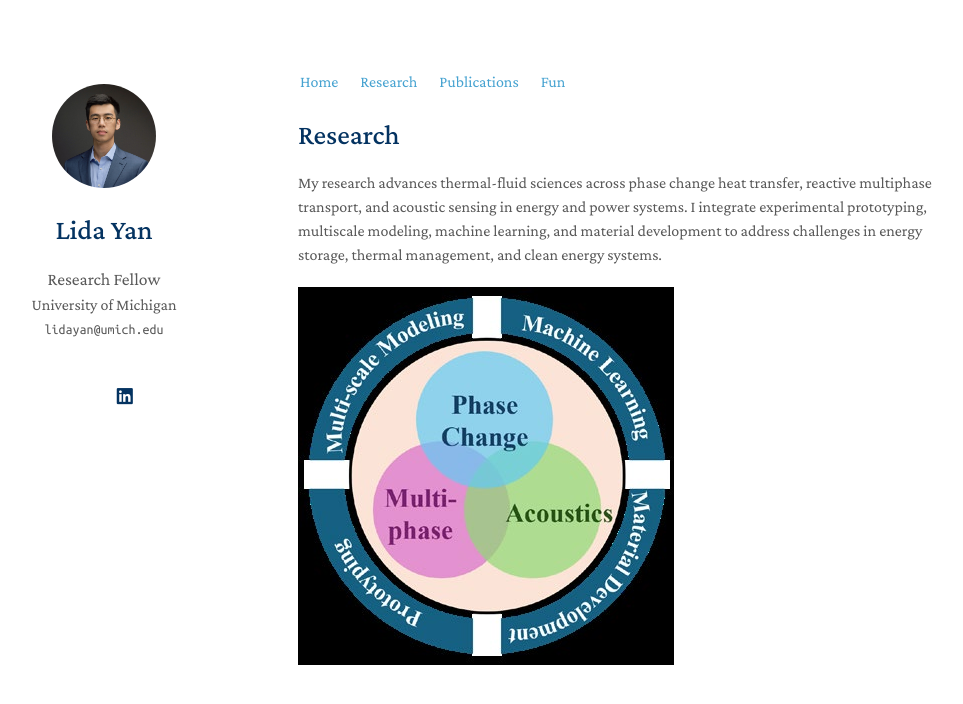
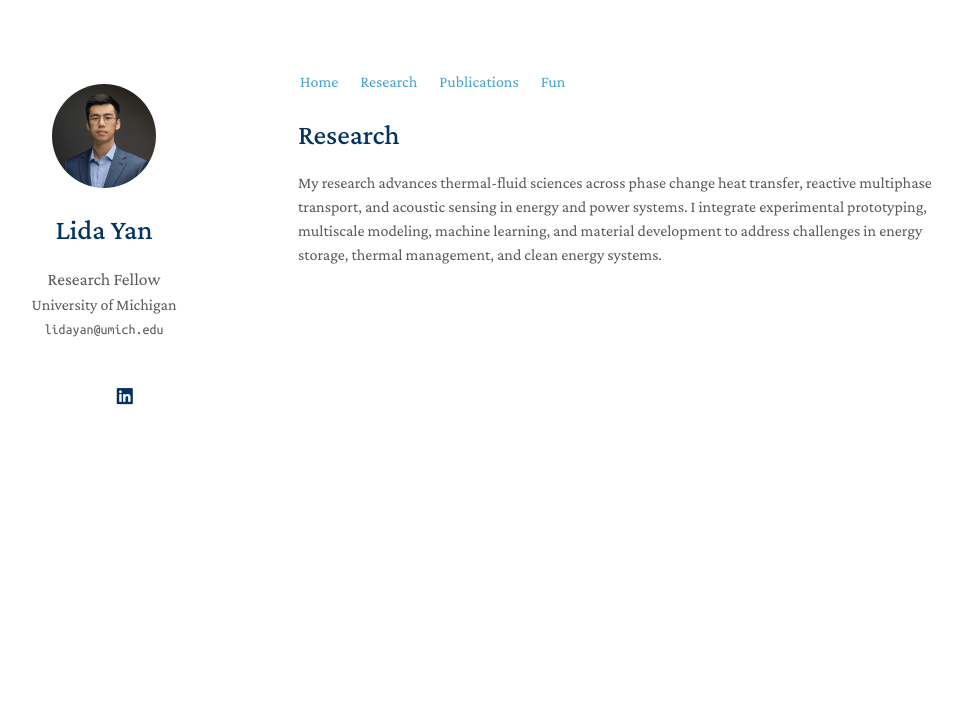
Before and after one commit to liy218/liy218.github.io, a Jekyll site: the page built from research.md, in a window 1280 px wide. Shown: the top 704 px of the page, without its empty margins (172-1135 px from the left). Built offline with Jekyll 4.4.1, drawn with Linux system fonts in a browser that asks for light colours; a style sheet for code colours, icons or effects is not loaded; our own code applies the rules of GitHub Pages for plain Markdown files.

Commit message:
Remove figure

```diff
--- a/research.md
+++ b/research.md
@@ -6,9 +6,6 @@ permalink: /research/
 # Research
 
 My research advances thermal-fluid sciences across phase change heat transfer, reactive multiphase transport, and acoustic sensing in energy and power systems. I integrate experimental prototyping, multiscale modeling, machine learning, and material development to address challenges in energy storage, thermal management, and clean energy systems.
-
-<!-- Replace with Figure 1 from your research statement -->
-![Research Overview](/assets/img/research-figure-1.jpeg)
 
 <!--
 ## Research Direction 1: [Topic Title]
```
